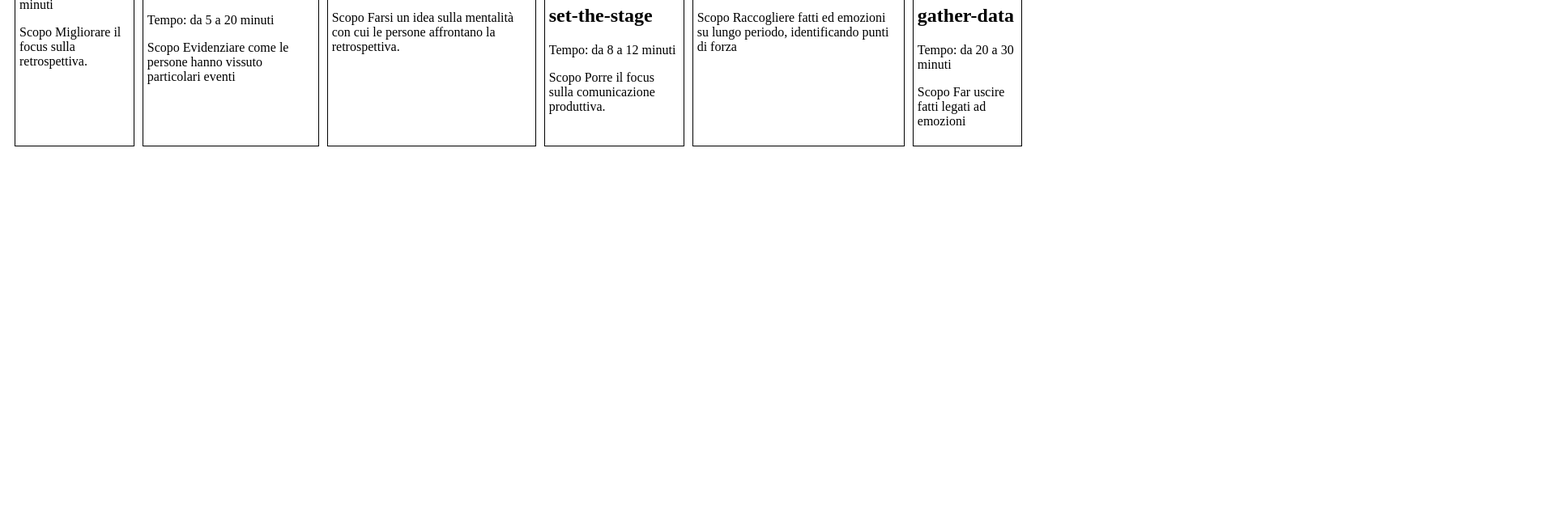
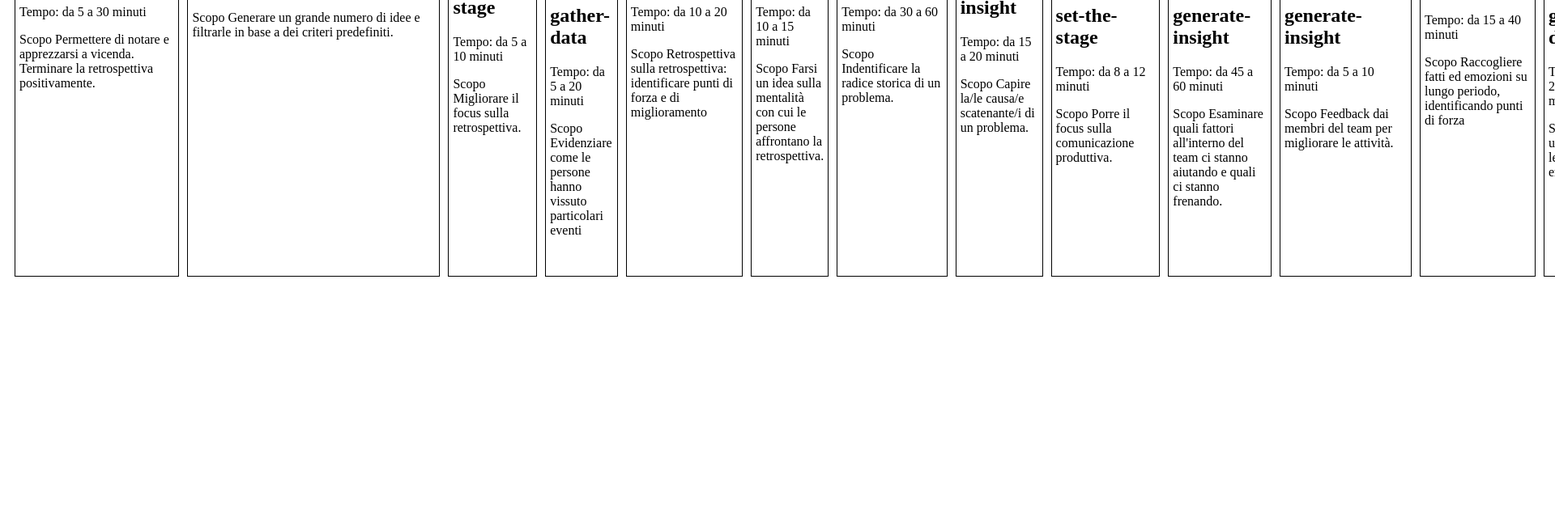
Before and after one commit to intresrl/retromaniacs, a Gatsby site: page / in a window 1280 px wide. Shown: the part 172-800 px from the top of the page at 81% size, 1920 px wide, since content can reach past the window. Built offline with nearby package versions, Linux system fonts and the light colour scheme; Gatsby itself is replaced by a stand-in of ours.

Commit message:
Added new cards

```diff
--- /dev/null
+++ b/src/data/cards/appreciations.yaml
@@ -0,0 +1,17 @@
+---
+name: Appreciations
+stage:
+  - close-the-retrospective
+timeNeeded:
+  min: 5
+  max: 30
+steps:
+  - Spiegazione.
+  - "Esempio di appreciation: il F. inizia con un esempio vero."
+  - Chi vuole può parlare a ruota libera
+needSolved: Permettere di notare e apprezzarsi a vicenda. Terminare la retrospettiva positivamente.
+plus:
+  - Resetta il mood se i toni della retrospettiva sono stati accesi.
+difficulty: 1
+materials:
+  - (eventualmente scrivere il template su un flipchart)
--- /dev/null
+++ b/src/data/cards/brainstormingfiltering.yaml
@@ -0,0 +1,23 @@
+---
+name: Brainstorming/Filtering
+stage:
+  - generate-insight
+timeNeeded:
+  min: 40
+  max: 60
+steps:
+  - Introdurre l'attività.
+  - Descrivere le linee guida.
+  - Free for all / Round Robin / timeboxed.
+  - Decidere i filtri da applicare (4-8 max) e usare i 4 più votati per alzata di mano.
+  - Applicare i filtri per ogni idea singolarmente.
+  - Separare le idee che passano tutti i filtri da quelle che non li passano.
+  - Far decidere quali tra le idee portare alla fase "decide what to do".
+needSolved: Generare un grande numero di idee e filtrarle in base a dei criteri predefiniti.
+plus:
+  - Generazione di molte idee.
+  - Tutti dicono la loro.
+  - Non incoraggia l'interazione
+difficulty: 2
+materials:
+  - Flip chart / Whiteboard + post it e markers.
--- a/src/data/cards/checkin.yaml
+++ b/src/data/cards/checkin.yaml
@@ -11,8 +11,8 @@ steps:
   - Ascolta le risposte di ognuno senza offrire complimenti.
 needSolved: Migliorare il focus sulla retrospettiva.
 plus:
-  - non incentiva le persone che non vogliono parlare a farlo.
-  - immediatezza e facilità d'uso.
-difficulty : 1
+  - Non incentiva le persone che non vogliono parlare a farlo.
+  - Immediatezza e facilità d'uso.
+difficulty: 1
 materials:
-  - domanda preparata
+  - Domanda preparata.
--- a/src/data/cards/colorcodedots.yaml
+++ b/src/data/cards/colorcodedots.yaml
@@ -14,6 +14,6 @@ steps:
 needSolved: Evidenziare come le persone hanno vissuto particolari eventi
 plus:
   - Combinabile con Timeline per raccogliere dati su sentimenti sul lungo periodo
-difficulty : 1
+difficulty: 1
 materials:
   - Puntini adesivi
--- /dev/null
+++ b/src/data/cards/delta.yaml
@@ -0,0 +1,19 @@
+---
+name: +/Delta
+stage:
+  - close-the-retrospective
+timeNeeded:
+  min: 10
+  max: 20
+steps:
+  - Introduzione, tempi e grafico.
+  - Ognuno grida punti di forza (plus) e miglioramento (delta), il f. li trascrive.
+  - Attendere un pochino.
+  - Ringraziare per il feedback.
+needSolved: "Retrospettiva sulla retrospettiva: identificare punti di forza e di miglioramento"
+plus:
+  - Fornisce feedback al facilitatore.
+difficulty: 1
+materials:
+  - Flipchart/lavagna con forma a t.
+  - Pennarelli.
--- a/src/data/cards/esvp.yaml
+++ b/src/data/cards/esvp.yaml
@@ -14,6 +14,6 @@ needSolved: Farsi un idea sulla mentalità con cui le persone affrontano la retr
 plus:
   - Aiuta a comprendere il mood delle persone.
   - Artificioso
-difficulty : 2
+difficulty: 2
 materials:
-  - carta e penna
+  - Carta e penna
--- /dev/null
+++ b/src/data/cards/fishbone.yaml
@@ -0,0 +1,20 @@
+---
+name: Fishbone
+stage:
+  - generate-insight
+timeNeeded:
+  min: 30
+  max: 60
+steps:
+  - Disegnare il diagramma e Scrivere il problema sulla testa del pesce, ogni lisca è una delle 5 W.
+  - Data la problematica, investigare con il paradigma delle 5 W prendendo come oggetto una categoria di esempio.
+  - Ripetere per ogni categoria.
+  - Per ogni problema identificato, mettere un postiit sulla lisca del pesce coerente.
+  - Aggiungere dei rami alla lisca per ogni risposta lla domanda "Perchè succede ciò" per ogni problema identificato e fermarsi quando le cause sono al di fuori del controllo del team.
+  - Cercare i problemi che sorgono per più categorie e usarli nella prossima fase "Decide what to do".
+needSolved: Indentificare la radice storica di un problema.
+plus:
+  - "Si può utilizzare in combinazione con: Five Whys"
+difficulty: 3
+materials:
+  - Markers + post it, whiteboard con spina di pesce disegnata con esempi per ogni categoria.
--- /dev/null
+++ b/src/data/cards/fivewhys.yaml
@@ -0,0 +1,20 @@
+---
+name: Five Whys
+stage:
+  - generate-insight
+timeNeeded:
+  min: 15
+  max: 20
+steps:
+  - Introdurre le problematiche che il team ha identificato.
+  - Dividere il team in coppie o piccoli gruppi (max 4pp).
+  - Per ogni problematica, una persona di un gruppo chiede ad un altro membro del gruppo perchè è accaduto il problema X.
+  - Per ogni risposta ottenuta, chiedere il perchè è accaduto ciò (fino a un massimo di 4-5 volte).
+  - Registrare la quarta/quinta risposta.
+  - Far esporre al team quello che hanno scoperto.
+  - Usare quanto scoperto come input per il "decide what to do"
+needSolved: Capire la/le causa/e scatenante/i di un problema.
+plus:
+  - "Si può utilizzare in combinazione con: Patterns and Shifts"
+difficulty: 1
+materials:
--- a/src/data/cards/focusonfocusoff.yaml
+++ b/src/data/cards/focusonfocusoff.yaml
@@ -14,6 +14,6 @@ needSolved: Porre il focus sulla comunicazione produttiva.
 plus:
   - Aiuta ad evitare di giudicare o incolpare.
   - Allinea il team sull'atteggiamento da tenere.
-difficulty : 1
+difficulty: 1
 materials:
-  - Preparare i focus on/focus off
+  - Preparare i focus on/focus off.
--- /dev/null
+++ b/src/data/cards/forcefieldanalysis.yaml
@@ -0,0 +1,24 @@
+---
+name: Force Field Analysis
+stage:
+  - generate-insight
+timeNeeded:
+  min: 45
+  max: 60
+steps:
+  - Introdurre l'attività.
+  - Dividersi in gruppi.
+  - Identificare dei fattori positivi per X minuti.
+  - Reporting Round robin.
+  - Identificare dei fattori negativi per X minuti.
+  - Reporting Round robin.
+  - Misurazione del livello di "forza".
+  - Cercare di capire come rafforzare i fattori positivi.
+  - Cercare di capire come ridurre (la potenza) dei fattori negativi
+needSolved: Esaminare quali fattori all'interno del team ci stanno aiutando e quali ci stanno frenando.
+plus:
+  - "Si può utilizzare in combinazione con: Five Whys e Fishbone."
+  - Prospettive diverse.
+difficulty: 3
+materials:
+  - Ora per capire cosa va e non va faremo un attività di "Force field analysis", ci divideremo in gruppi e cercheremo di capire per X minuti quali sono i fattori positivi alla crescita del team. Dopo averli trovati li riporteremo sulla lavagna e gli daremo una stima di "forza" e ripeteremo lo stesso processo per i fattori frenanti. Una volta individuati anche questi cercheremo di capire come aumentare la forza dei fattori trainanti e diminuire quella dei fattori frenanti.
--- /dev/null
+++ b/src/data/cards/helpedhinderedhypothesis.yaml
@@ -0,0 +1,17 @@
+---
+name: Helped, Hindered, Hypothesis
+stage:
+  - generate-insight
+timeNeeded:
+  min: 5
+  max: 10
+steps:
+  - Spiegazione ed introduzione ai grafici.
+  - Scrivere i feed back sui post-it, e agganciarli al grafico desiderato.
+  - Incontrare i membri del team al termine per eventuali chiarimenti.
+needSolved: Feedback dai membri del team per migliorare le attività.
+plus:
+  - n/a
+difficulty: 1
+materials:
+  - Tre flipchart per Helped, Hindered e Hypothesis, sticky note.
--- a/src/data/cards/locatestrenghts.yaml
+++ b/src/data/cards/locatestrenghts.yaml
@@ -15,6 +15,6 @@ needSolved: Raccogliere fatti ed emozioni su lungo periodo, identificando punti
 plus:
   - In combinazione con identify themes a seguire, per generare insights (ulteriori 20-40 minuti)
   - Fornisce bilanciamento quando l'iterazione è andata male
-difficulty : 1
+difficulty: 1
 materials:
   - preparare le domande in più copie
--- a/src/data/cards/madsadglad.yaml
+++ b/src/data/cards/madsadglad.yaml
@@ -16,7 +16,7 @@ needSolved: Far uscire fatti legati ad emozioni
 plus:
   - Mette in mostra l'aspetto emotivo
   - Come variazione, usare Prouds e Sorries in casi di tensioni emotive o conflitti noti
-difficulty : 1
+difficulty: 1
 materials:
   - Postit colorati (3 colori)
   - Tabellone con le categorie Mad Sad Glad con un postit del colore relativo
--- /dev/null
+++ b/src/data/cards/returntimeonwasted.yaml
@@ -0,0 +1,17 @@
+---
+name: Return on Time Invested
+stage:
+  - close-the-retrospective
+timeNeeded:
+  min: 10
+  max: 10
+steps:
+  - Spiegazione ed introduzione ai grafici.
+  - Raccogliere i voti chiedendo a tutti a turno.
+  - Chiedere approfondimenti sul feedback (cosa è andato bene, e cosa male)
+needSolved: Feedback dalla prospettiva dei membri del team sull'efficacia della retrospettiva.
+plus:
+  - n/a
+difficulty: 1
+materials:
+  - Grafico di gradimento, e grafico per conteggio voti.
--- /dev/null
+++ b/src/data/cards/smartgoals.yaml
@@ -0,0 +1,17 @@
+---
+name: SMART Goals
+stage:
+  - decide-what-to-do
+timeNeeded:
+  min: 20
+  max: 60
+steps:
+  - Introduzione, soffermarsi sull'importanza di avere obiettivi SMART, cioè Specific (Inequivocabili) Measurable (Misurabili) Attainable (Fattibili), Relevant (Pertinenti) e Timely (Opportuni), perché gli obiettivi non SMART tendono a perdere consistenza.
+  - Scrivere i cinque punti su una lavagna o flip chart e offrire un esempio di obiettivo SMART (...) con uno non SMART (...)
+needSolved: A tradurre le idee in priorità e piani d'azione misurabili.
+plus:
+  - n/a
+
+difficulty: 2
+materials:
+  - Lavagna o Flip chart.
--- /dev/null
+++ b/src/data/cards/temperaturereading.yaml
@@ -0,0 +1,17 @@
+---
+name: Temperature Reading
+stage:
+  - set-the-stage
+  - close-the-retrospective
+timeNeeded:
+  min: 5
+  max: 30
+steps:
+  - Spiegazione e introduzione al poster e le 5 categorie.
+  - lasciare tempo per far parlare la gente (contare mentalmente)
+needSolved: Fare il punto e allinearsi.
+plus:
+  - Fornisce feedback al facilitatore.
+difficulty: 1
+materials:
+  - Poster con le 5 categorie (appreciations, puzzles, complaints with recommendations, new information, hopes and wishes).
--- /dev/null
+++ b/src/data/cards/triplenickels.yaml
@@ -0,0 +1,20 @@
+---
+name: Triple Nickels
+stage:
+  - gather-data
+  - decide-what-to-do
+timeNeeded:
+  min: 30
+  max: 60
+steps:
+  - Dividere in gruppi.
+  - "1 round: ognuno scrive idee sui postit (almeno 5)."
+  - Dopo 5 min passi i postit a destra e ognuno scrive idee che nascono da quelle prima o che le estendono.
+  - Ripeti fino a quanto vuoi (fino a un giro completo).
+  - L'output viene letto e discusso nelle fasi successive.
+needSolved: Generare idee di azioni, scoprire argomenti importanti circa la storia del progetto.
+plus:
+  - Lascia spazio a tutti.
+difficulty: 1
+materials:
+  - Carta e penna per tutti.
--- a/src/pages/index.js
+++ b/src/pages/index.js
@@ -1,5 +1,5 @@
 import React from "react"
-import {useStaticQuery, graphql, Link} from "gatsby"
+import {useStaticQuery, graphql} from "gatsby"
 import Card from "../components/card";
 import "../../static/style.css"
 
```
